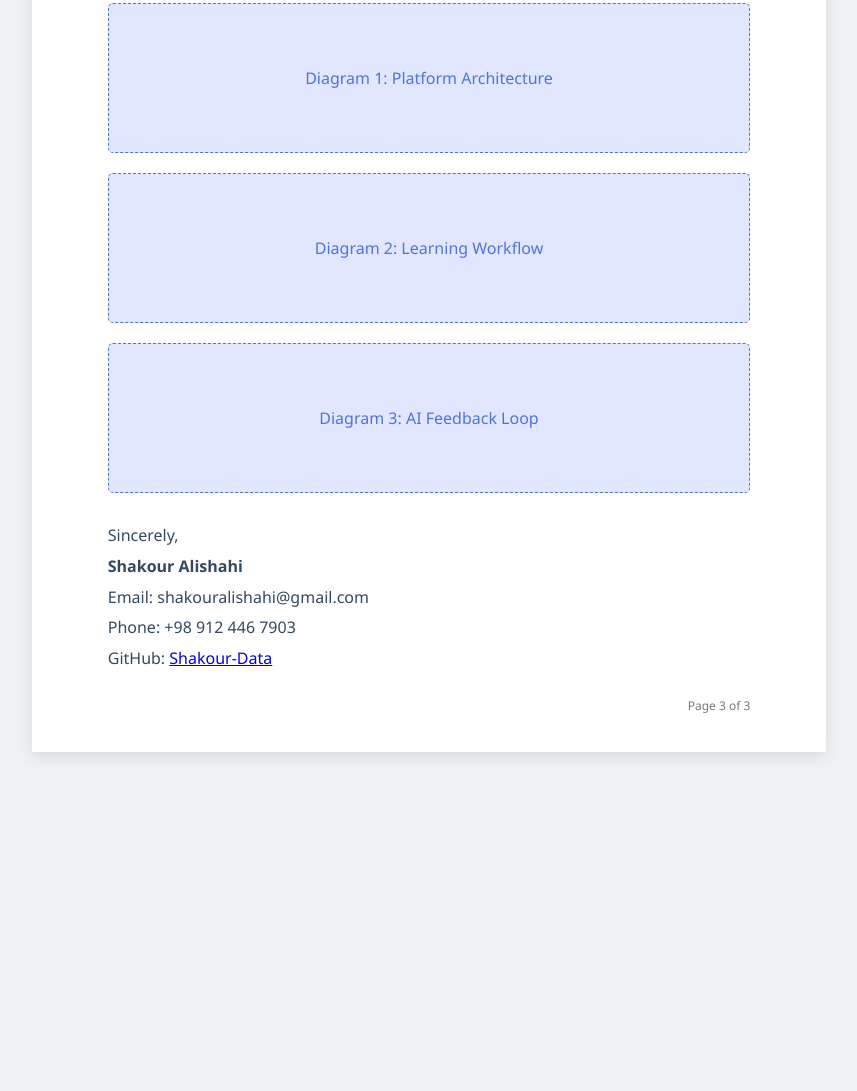
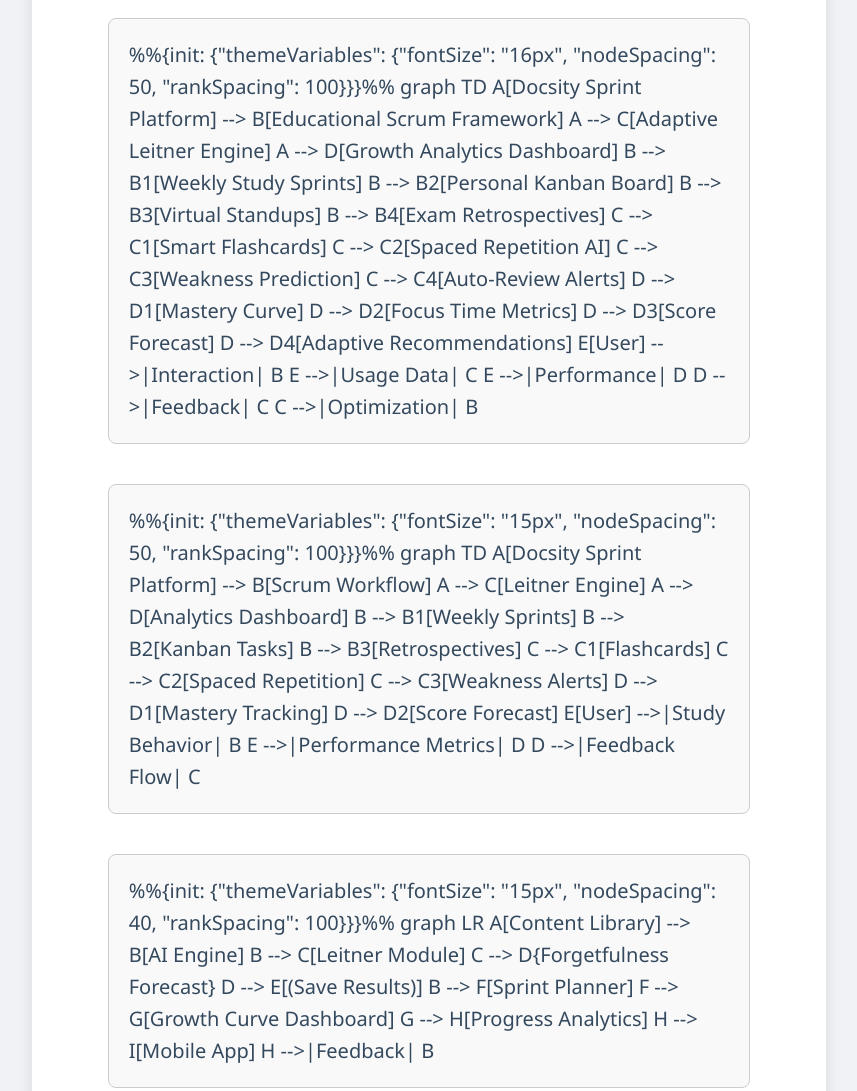
Before and after one commit to Shakour-Data/WriteResume, a plain HTML site: page info/Cover_leter_en.html in a window 1280 px wide. Shown: the part 3039-4130 px from the top of the page, without its empty margins (211-1068 px from the left). Before the commit the page ends 3849 px from the top, so only its background shows below. Drawn offline with Linux system fonts and the light colour scheme; a script that the page names is missing.

Commit message:
📝 Update: Update HTML template

```diff
--- a/info/Cover_leter_en.html
+++ b/info/Cover_leter_en.html
@@ -1,8 +1,8 @@
 <!DOCTYPE html>
 <html lang="en">
 <head>
-    <meta charset="UTF-8">
-    <meta name="viewport" content="width=device-width, initial-scale=1.0">
+<meta charset="UTF-8" />
+<meta name="viewport" content="width=device-width, initial-scale=1" />
 <title>Cover Letter - Product & Operations Lead at Docsity</title>
 <style>
     * {
@@ -165,17 +165,24 @@
         border-left: 4px solid #3498db;
     }
 
-        .diagram-placeholder {
-            height: 150px;
-            background: #e0e7ff;
-            border: 1px dashed #4e73df;
-            border-radius: 5px;
-            margin: 20px 0;
-            display: flex;
-            align-items: center;
-            justify-content: center;
-            color: #4e73df;
-            font-weight: 500;
+    .mermaid-box {
+        border: 1px solid #ccc;
+        border-radius: 8px;
+        padding: 1em;
+        margin: 2em 0;
+        background-color: #f9f9f9;
+        overflow: auto;
+        font-size: 14px;
+    }
+
+    .mermaid {
+        border: 1px solid #ccc;
+        border-radius: 8px;
+        padding: 1em;
+        margin: 2em 0;
+        background-color: #f9f9f9;
+        overflow: auto;
+        font-size: 20px;
     }
 
     @media print {
@@ -223,7 +230,78 @@
     button:hover {
         background: #2980b9;
     }
+
+    body.dark-mode {
+        background: #121212;
+        color: #e0e0e0;
+    }
+
+    body.dark-mode .a4-container {
+        background: #1e1e1e;
+        color: #e0e0e0;
+        box-shadow: 0 5px 15px rgba(0,0,0,0.5);
+    }
+
+    body.dark-mode h1,
+    body.dark-mode h3,
+    body.dark-mode .swot-section h3,
+    body.dark-mode .challenge-card h4 {
+        color: #bb86fc;
+    }
+
+    body.dark-mode .contact-info,
+    body.dark-mode .page-number {
+        color: #9e9e9e;
+    }
+
+    body.dark-mode .content {
+        color: #e0e0e0;
+    }
+
+    body.dark-mode .swot-section {
+        border-color: #424242;
+    }
+
+    body.dark-mode .strengths { background-color: #1b5e20; }
+    body.dark-mode .weaknesses { background-color: #b71c1c; }
+    body.dark-mode .opportunities { background-color: #0d47a1; }
+    body.dark-mode .threats { background-color: #f57f17; }
+
+    body.dark-mode .challenge-section {
+        background: #2d2d2d;
+    }
+
+    body.dark-mode .challenge-card {
+        background: #252525;
+        box-shadow: 0 2px 5px rgba(0,0,0,0.2);
+    }
+
+    body.dark-mode .platform-section {
+        background: #2d2d2d;
+        border-left-color: #bb86fc;
+    }
+
+    body.dark-mode .mermaid-box {
+        background: #1e1e1e;
+        border-color: #555;
+        color: #e0e0e0;
+    }
 </style>
+<script src="https://cdn.jsdelivr.net/npm/mermaid@10.6.1/dist/mermaid.min.js"></script>
+<script>
+    document.addEventListener('DOMContentLoaded', () => {
+        mermaid.initialize({
+            startOnLoad: true,
+            theme: 'default',
+            fontFamily: 'Segoe UI, Tahoma, Geneva, Verdana, sans-serif',
+            securityLevel: 'loose',
+            themeVariables: {
+                fontSize: '20px'
+            }
+        });
+        mermaid.init(undefined, document.querySelectorAll('.mermaid'));
+    });
+</script>
 </head>
 <body>
 <div class="controls no-print">
@@ -337,9 +415,71 @@
             <p>From my perspective, this project embodies a fluid and intelligent ecosystem where user behavior, adaptive learning, and performance analytics are interconnected in a continuous cycle of improvement. The platform's architecture connects educational planning with spaced repetition, predictive feedback, and growth tracking—allowing learning to evolve responsively to the user's progress. As study habits feed into personalized flashcard optimization, performance data drives forecasting and recommendations, while AI modules loop insights back into planning through an intuitive dashboard. This synthesis of learning design, automation, and user-centered analytics reflects how Docsity can transform from a content host into an active learning companion.</p>
         </div>
 
-            <div class="diagram-placeholder">Diagram 1: Platform Architecture</div>
-            <div class="diagram-placeholder">Diagram 2: Learning Workflow</div>
-            <div class="diagram-placeholder">Diagram 3: AI Feedback Loop</div>
+        <div class="mermaid">
+%%{init: {"themeVariables": {"fontSize": "16px", "nodeSpacing": 50, "rankSpacing": 100}}}%%
+graph TD
+    A[Docsity Sprint Platform] --> B[Educational Scrum Framework]
+    A --> C[Adaptive Leitner Engine]
+    A --> D[Growth Analytics Dashboard]
+
+    B --> B1[Weekly Study Sprints]
+    B --> B2[Personal Kanban Board]
+    B --> B3[Virtual Standups]
+    B --> B4[Exam Retrospectives]
+
+    C --> C1[Smart Flashcards]
+    C --> C2[Spaced Repetition AI]
+    C --> C3[Weakness Prediction]
+    C --> C4[Auto-Review Alerts]
+
+    D --> D1[Mastery Curve]
+    D --> D2[Focus Time Metrics]
+    D --> D3[Score Forecast]
+    D --> D4[Adaptive Recommendations]
+
+    E[User] -->|Interaction| B
+    E -->|Usage Data| C
+    E -->|Performance| D
+    D -->|Feedback| C
+    C -->|Optimization| B
+        </div>
+
+        <div class="mermaid">
+%%{init: {"themeVariables": {"fontSize": "15px", "nodeSpacing": 50, "rankSpacing": 100}}}%%
+graph TD
+    A[Docsity Sprint Platform] --> B[Scrum Workflow]
+    A --> C[Leitner Engine]
+    A --> D[Analytics Dashboard]
+
+    B --> B1[Weekly Sprints]
+    B --> B2[Kanban Tasks]
+    B --> B3[Retrospectives]
+
+    C --> C1[Flashcards]
+    C --> C2[Spaced Repetition]
+    C --> C3[Weakness Alerts]
+
+    D --> D1[Mastery Tracking]
+    D --> D2[Score Forecast]
+
+    E[User] -->|Study Behavior| B
+    E -->|Performance Metrics| D
+    D -->|Feedback Flow| C
+        </div>
+
+        <div class="mermaid">
+%%{init: {"themeVariables": {"fontSize": "15px", "nodeSpacing": 40, "rankSpacing": 100}}}%%
+graph LR
+    A[Content Library] --> B[AI Engine]
+    B --> C[Leitner Module]
+    C --> D{Forgetfulness Forecast}
+    D --> E[(Save Results)]
+    B --> F[Sprint Planner]
+    F --> G[Growth Curve Dashboard]
+    G --> H[Progress Analytics]
+    H --> I[Mobile App]
+    H -->|Feedback| B
+        </div>
 
         <div class="signature">
             <p>Sincerely,</p>
@@ -373,67 +513,6 @@
             }
         });
     }
-
-        // Add dark mode styles dynamically
-        const style = document.createElement('style');
-        style.innerHTML = `
-            body.dark-mode {
-                background: #121212;
-                color: #e0e0e0;
-            }
-
-            body.dark-mode .a4-container {
-                background: #1e1e1e;
-                color: #e0e0e0;
-                box-shadow: 0 5px 15px rgba(0,0,0,0.5);
-            }
-
-            body.dark-mode h1,
-            body.dark-mode h3,
-            body.dark-mode .swot-section h3,
-            body.dark-mode .challenge-card h4 {
-                color: #bb86fc;
-            }
-
-            body.dark-mode .contact-info,
-            body.dark-mode .page-number {
-                color: #9e9e9e;
-            }
-
-            body.dark-mode .content {
-                color: #e0e0e0;
-            }
-
-            body.dark-mode .swot-section {
-                border-color: #424242;
-            }
-
-            body.dark-mode .strengths { background-color: #1b5e20; }
-            body.dark-mode .weaknesses { background-color: #b71c1c; }
-            body.dark-mode .opportunities { background-color: #0d47a1; }
-            body.dark-mode .threats { background-color: #f57f17; }
-
-            body.dark-mode .challenge-section {
-                background: #2d2d2d;
-            }
-
-            body.dark-mode .challenge-card {
-                background: #252525;
-                box-shadow: 0 2px 5px rgba(0,0,0,0.2);
-            }
-
-            body.dark-mode .platform-section {
-                background: #2d2d2d;
-                border-left-color: #bb86fc;
-            }
-
-            body.dark-mode .diagram-placeholder {
-                background: #1e3a8a;
-                border-color: #3b82f6;
-                color: #bfdbfe;
-            }
-        `;
-        document.head.appendChild(style);
 </script>
 </body>
 </html>
```
Lines whose indentation alone changed are shown as unchanged.
